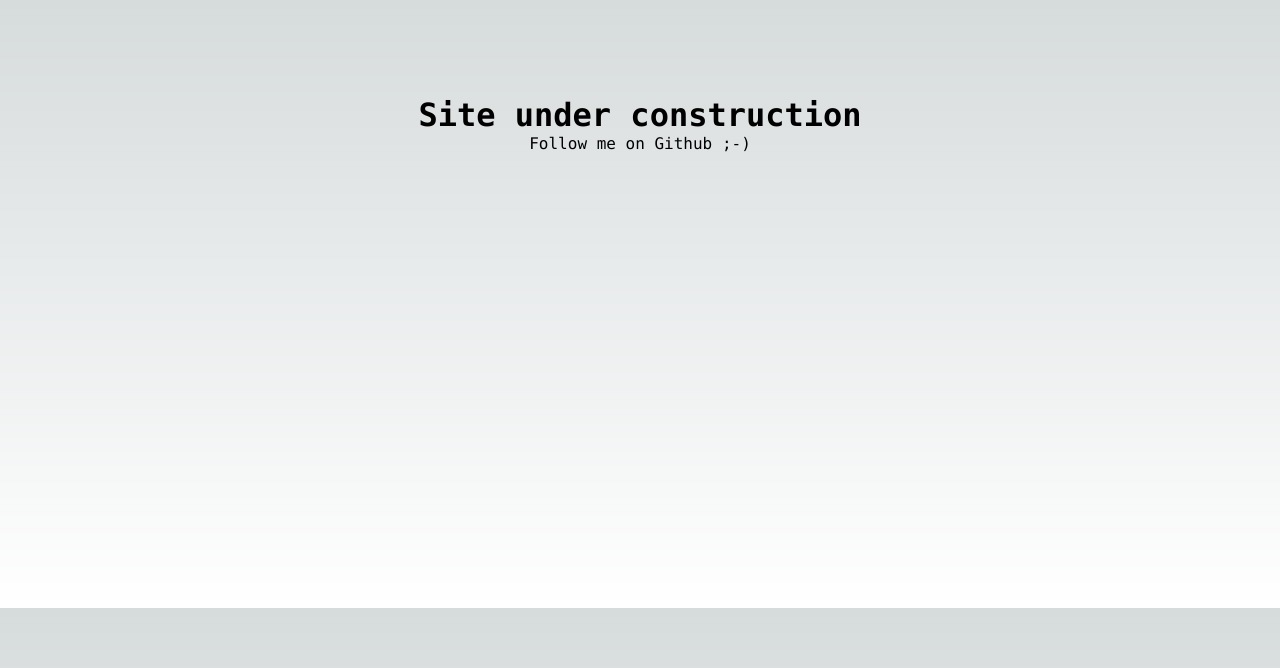
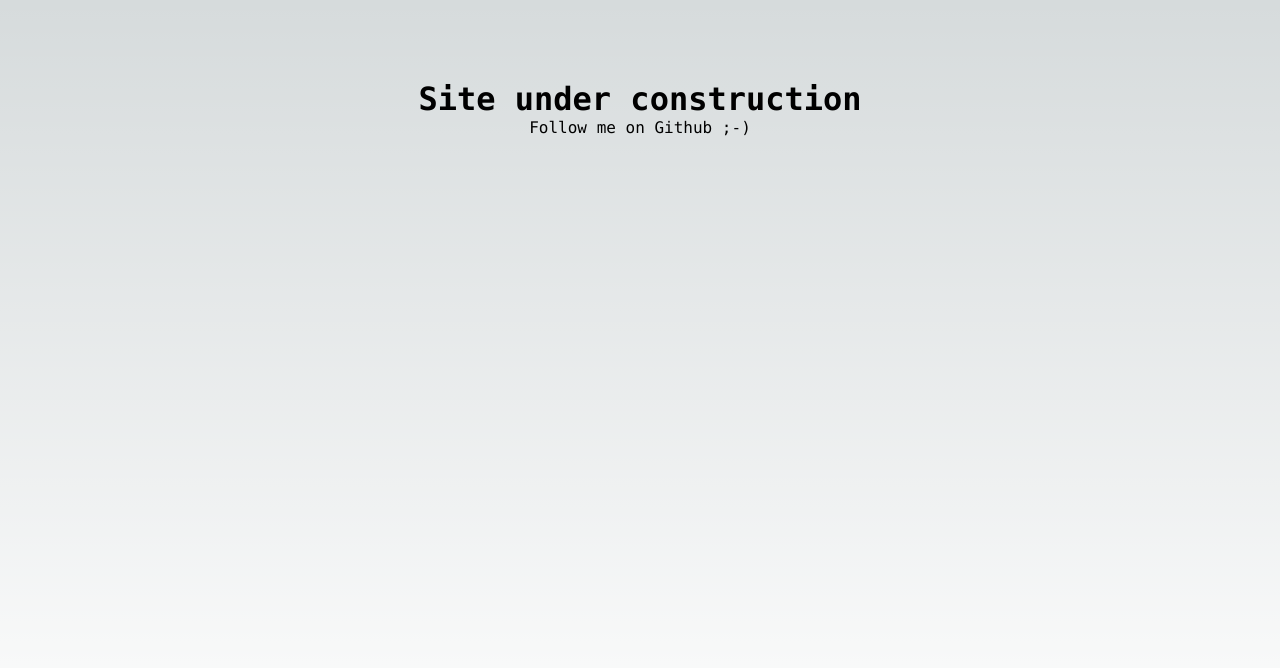
Before and after one commit to zetadeceleste/portfolio-ui, a Next.js app: page / in a window 1280 px wide. Shown: the top 668 px of the page. Built offline with nearby package versions, Linux system fonts and the light colour scheme.

Commit message:
Fix styles / Remove default dark theme / Add var

```diff
--- a/app/globals.css
+++ b/app/globals.css
@@ -1,20 +1,11 @@
 :root {
-  --max-width: 1100px;
+  --background-start-rgb: 214, 219, 220;
+  --background-end-rgb: 255, 255, 255;
+  --desktop-width: 1024px;
   --font-mono: ui-monospace, Menlo, Monaco, "Cascadia Mono", "Segoe UI Mono",
     "Roboto Mono", "Oxygen Mono", "Ubuntu Monospace", "Source Code Pro",
     "Fira Mono", "Droid Sans Mono", "Courier New", monospace;
-
   --foreground-rgb: 0, 0, 0;
-  --background-start-rgb: 214, 219, 220;
-  --background-end-rgb: 255, 255, 255;
-}
-
-@media (prefers-color-scheme: dark) {
-  :root {
-    --foreground-rgb: 255, 255, 255;
-    --background-start-rgb: 0, 0, 0;
-    --background-end-rgb: 0, 0, 0;
-  }
 }
 
 * {
@@ -25,7 +16,8 @@
 
 html,
 body {
-  max-width: 100vw;
+  height: 100vh;
+  width: 100vw;
   overflow-x: hidden;
 }
 
@@ -43,9 +35,3 @@
   color: inherit;
   text-decoration: none;
 }
-
-@media (prefers-color-scheme: dark) {
-  html {
-    color-scheme: dark;
-  }
-}
--- a/app/page.module.css
+++ b/app/page.module.css
@@ -2,13 +2,19 @@
   display: flex;
   align-items: center;
   flex-direction: column;
+  height: 100%;
   justify-content: space-between;
-  min-height: calc(100vh - 12rem);
-  padding: 6rem;
+  padding: 3rem;
 }
 
 .description {
   font-family: var(--font-mono);
+  margin-top: 2rem;
   text-align: center;
-  width: 100%;
 }
+
+@media all and (max-width: var(--desktop-width)) {
+  .main {
+    padding: 6rem;
+  }
+}
```
